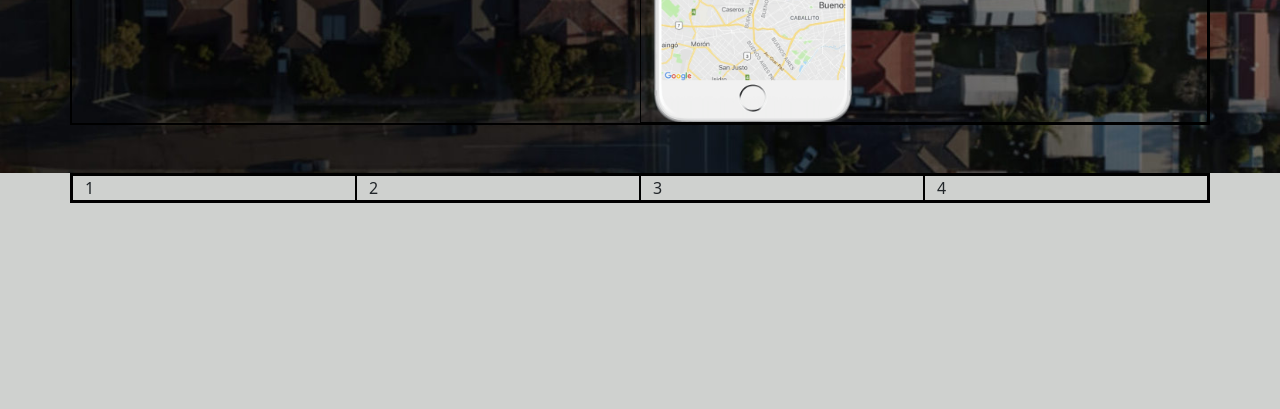
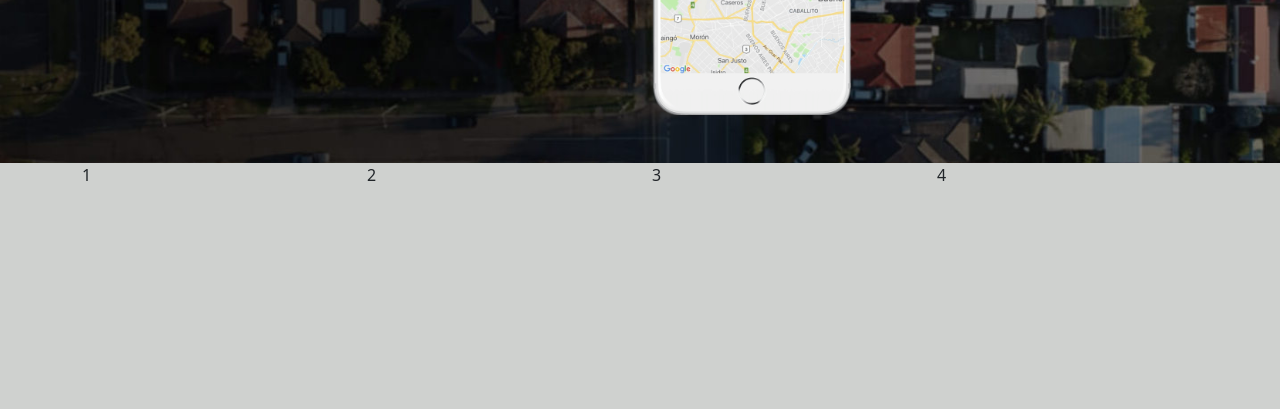
Before and after one commit to cebaseba/PWI.UTN.Sebas.Ceballos, a plain HTML site: page Clase 08/Bootstrap/index.html in a window 1280 px wide. Shown: the part 391-800 px from the top of the page. Drawn offline with nearby package versions, Linux system fonts and the light colour scheme.

Commit message:
actualizar

```diff
--- a/Clase 08/Bootstrap/style.css
+++ b/Clase 08/Bootstrap/style.css
@@ -28,6 +28,3 @@ h2 {
     max-width: 400px;
     margin: 0 auto; /* para centrar contenido dentro de un contenedor que esta contenido por max-width*/
 }
-div {
-    border: 1px solid black;
-}
```
